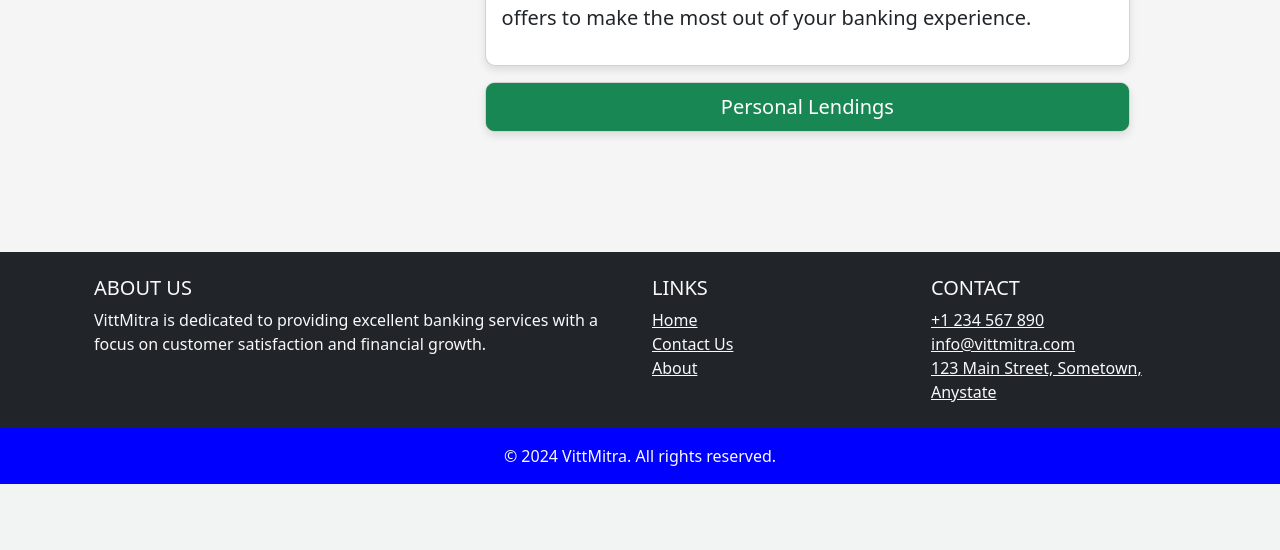
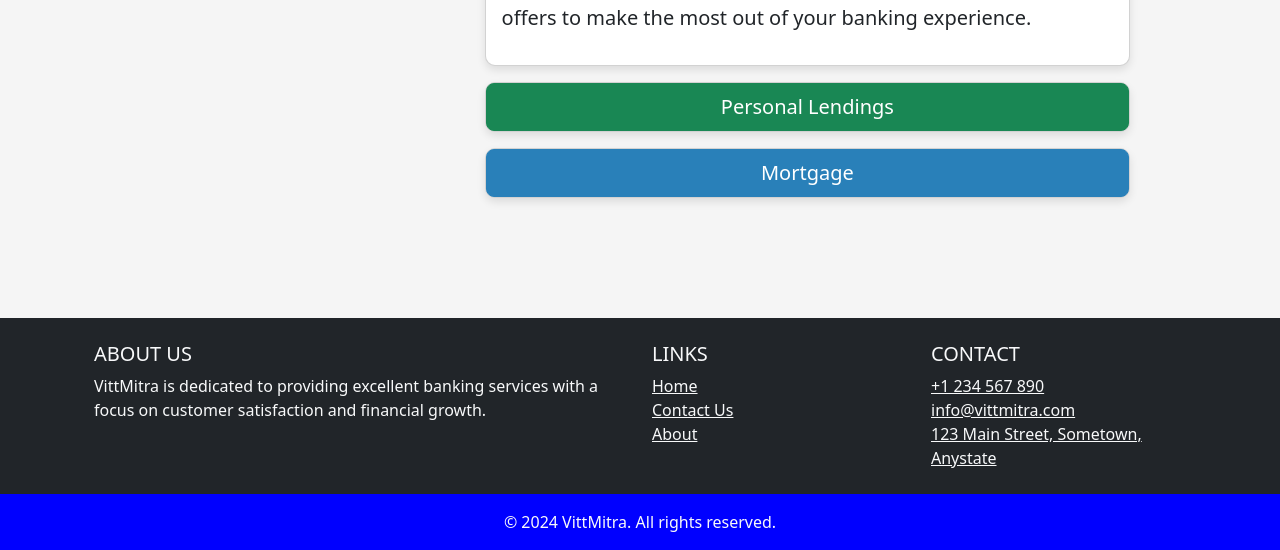
Before and after one commit to PsychoPunkSage/Chronark, a Flask app: template src/frontend/templates/index.html in a window 1280 px wide. Shown: the part 1073-1623 px from the top of the page. Before the commit the page ends 1557 px from the top, so only its background shows below. Run offline with Flask 3, Linux system fonts and the light colour scheme; the template is opened without the code that fills it, so the values that code supplies are empty; parts of the project's set-up code (start-up, migrations or seed data) failed here and were passed over.

Commit message:
fix::> added mortgage endpoint

```diff
--- a/src/frontend/templates/index.html
+++ b/src/frontend/templates/index.html
@@ -91,6 +91,11 @@ custom_styles %}
         <div class="card mb-3">
           <a href="/loan" class="btn btn-success btn-lg" role="button">
             Personal Lendings
+          </a>
+        </div>
+        <div class="card mb-3">
+          <a href="/mortgage" class="btn btn-primary btn-lg" role="button">
+            Mortgage
           </a>
         </div>
       </div>
```
